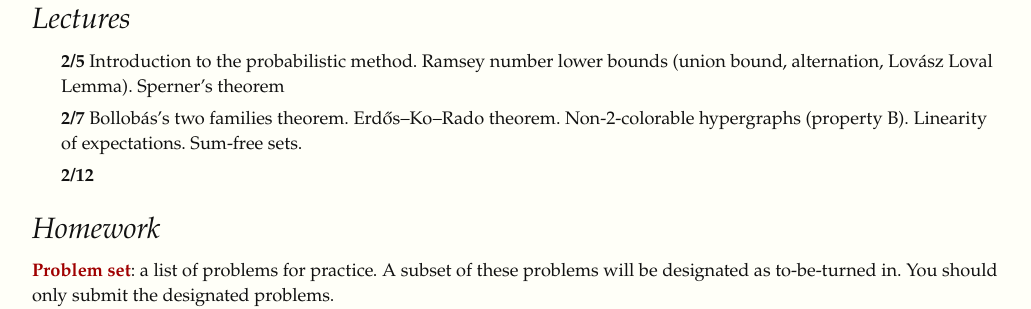
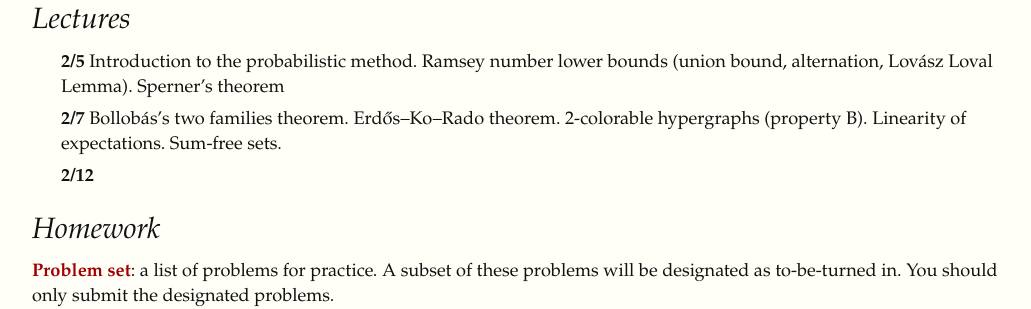
Before and after one commit to yufeizhao/yufeizhao.github.io, a Jekyll site: the page built from pm/index.md, in a window 1280 px wide. Shown: the part 649-958 px from the top of the page, without its empty margins (123-1154 px from the left). Built offline with Jekyll 4.4.1, drawn with Linux system fonts in a browser that asks for light colours; nearby versions of some CDN libraries; formulas are drawn with MathJax 3.

Commit message:
propety b

```diff
--- a/pm/index.md
+++ b/pm/index.md
@@ -30,7 +30,7 @@ A graduate-level introduction to the probabilistic method, a fundamental and pow
 ## Lectures
 
 - **2/5** Introduction to the probabilistic method. Ramsey number lower bounds (union bound, alternation, Lovász Loval Lemma). Sperner's theorem
-- **2/7** Bollobás's two families theorem. Erdős–Ko–Rado theorem. Non-2-colorable hypergraphs (property B). Linearity of expectations. Sum-free sets.
+- **2/7** Bollobás's two families theorem. Erdős–Ko–Rado theorem. 2-colorable hypergraphs (property B). Linearity of expectations. Sum-free sets.
 - **2/12**
 
 
```
